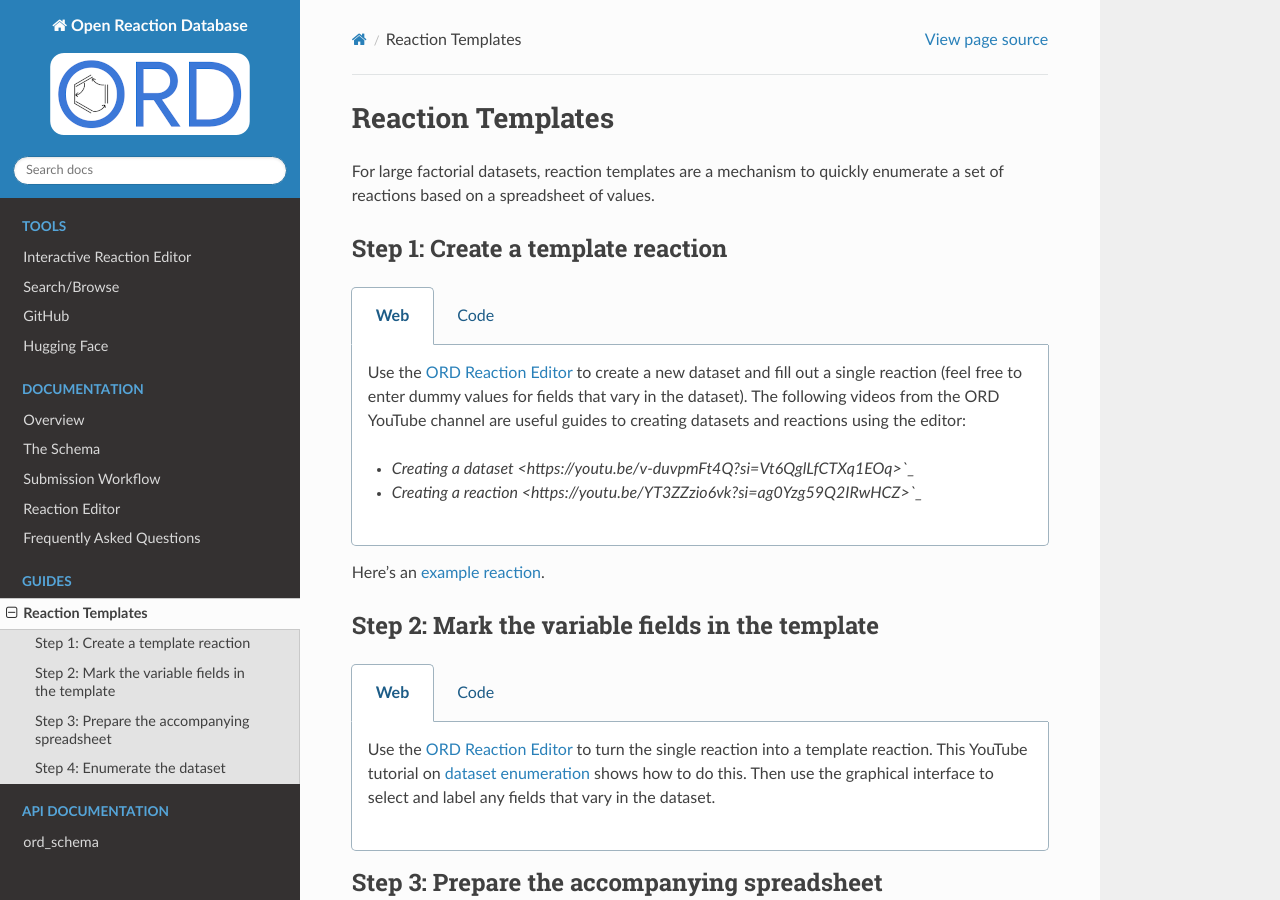
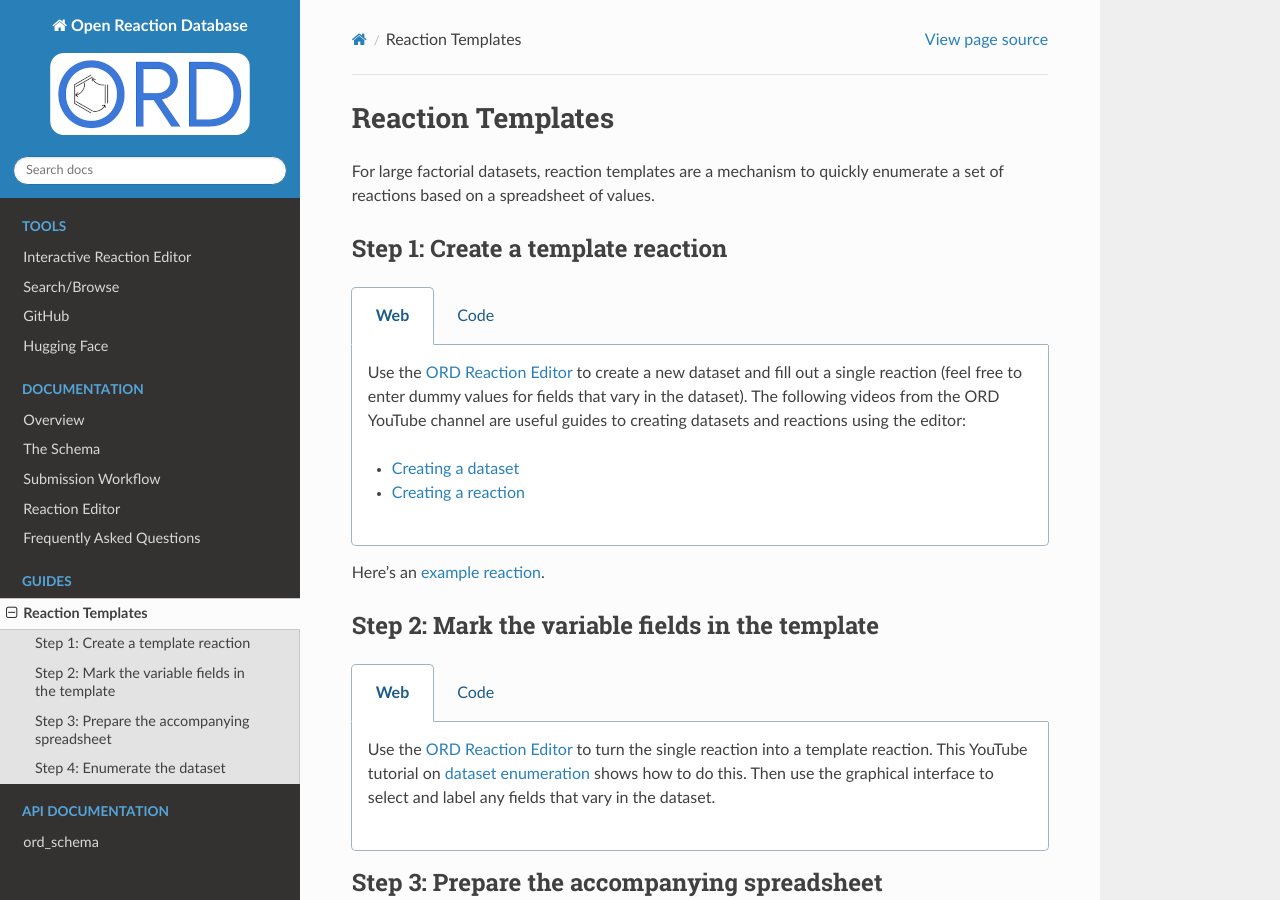
Before and after one commit to open-reaction-database/ord-schema, a Sphinx documentation site: the page built from docs/guides/templates.rst, in a window 1280 px wide and 900 px high. Built offline with Sphinx 7.4.7 and the Read the Docs theme 3.1.0, drawn with Linux system fonts in a browser that asks for light colours.

Commit message:
fixed YouTube embed iframe
Attempted to fix YouTube embed iframe. Local testing still doesn't work (due to error 153) but this could be an issue with the preview.

```diff
--- a/docs/guides/templates.rst
+++ b/docs/guides/templates.rst
@@ -19,8 +19,8 @@ Step 1: Create a template reaction
         fields that vary in the dataset). The following videos from the ORD YouTube channel
         are useful guides to creating datasets and reactions using the editor:
 
-        * `Creating a dataset <https://youtu.be/v-duvpmFt4Q?si=Vt6QglLfCTXq1EOq>`_`
-        * `Creating a reaction <https://youtu.be/YT3ZZzio6vk?si=ag0Yzg59Q2IRwHCZ>`_`
+        * `Creating a dataset <https://youtu.be/v-duvpmFt4Q?si=Vt6QglLfCTXq1EOq>`_
+        * `Creating a reaction <https://youtu.be/YT3ZZzio6vk?si=ag0Yzg59Q2IRwHCZ>`_
 
    .. group-tab:: Code
 
@@ -72,7 +72,7 @@ Step 2: Mark the variable fields in the template
           }
         ...
 
-        Here's the `templated version <https://gist.github.com/skearnes/1e822a599c07df924f7320352103865b#file-reaction_template-pbtxt>`_ of the earlier example.
+      Here's the `templated version <https://gist.github.com/skearnes/1e822a599c07df924f7320352103865b#file-reaction_template-pbtxt>`_ of the earlier example.
 
 ********************************************
 Step 3: Prepare the accompanying spreadsheet
--- a/docs/index.rst
+++ b/docs/index.rst
@@ -33,7 +33,7 @@ underrepresented areas).
 .. raw:: html
 
    <b>The new and improved ORD Reaction Editor</b>
-   <iframe width="560" height="315" src="https://youtu.be/pAMFuSo0SgU?si=NSescLE0WdHSmpoj" frameborder="0" allow="accelerometer; autoplay; clipboard-write; encrypted-media; gyroscope; picture-in-picture" allowfullscreen></iframe>
+   <iframe width="560" height="315" src="https://www.youtube-nocookie.com/embed/pAMFuSo0SgU?si=Ayg8EFWBVbztFHbX" title="YouTube video player" frameborder="0" allow="accelerometer; autoplay; clipboard-write; encrypted-media; gyroscope; picture-in-picture; web-share" referrerpolicy="strict-origin-when-cross-origin" allowfullscreen></iframe>
 
 .. toctree::
    :hidden:
```
